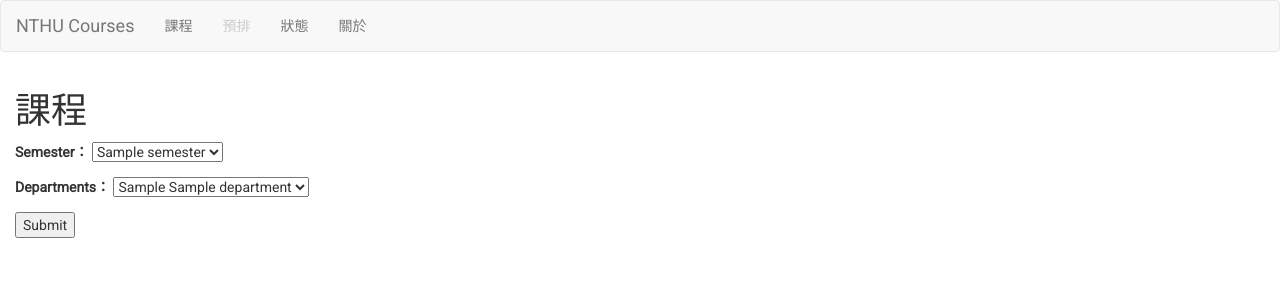
After one commit to afg-archive/nthucourses, a Django app: page /courses/ in a window 1280 px wide. The commit adds this page. Shown: the top 300 px of the page. Run offline with Django 3.2, Linux system fonts and the light colour scheme; tables that the repository leaves empty hold one stand-in row (values such as "Sample post"); some libraries are stand-ins or nearby versions.

Commit message:
basic form view

```diff
--- a/common/jinja2/navbar.html
+++ b/common/jinja2/navbar.html
@@ -15,7 +15,7 @@
         {{ navli(url('index'), '課程', current=request.path) }}
         {{ navli('', '預排', disabled=True) }}
         {{ navli(url('status'), '狀態', current=request.path) }}
-        {{ navli('', '關於', disabled=True) }}
+        {{ navli(url('about'), '關於', current=request.path) }}
       </ul>
     </div>
   </div>
--- a/common/urls.py
+++ b/common/urls.py
@@ -6,4 +6,5 @@ from common import views
 urlpatterns = patterns('',
     url(r'^$', views.Index.as_view(), name='index'),
     url(r'^status/$', views.Status.as_view(), name='status'),
+    url(r'^about/$', views.About.as_view(), name='about'),
 )
--- a/common/views.py
+++ b/common/views.py
@@ -17,3 +17,7 @@ class Status(TemplateView):
             'semesters': Semester.objects.all(),
             'meta': Meta.get(),
         }
+
+
+class About(TemplateView):
+    template_name = 'about.html'
--- /dev/null
+++ b/courses/forms.py
@@ -0,0 +1,22 @@
+from django import forms
+
+from courses.models import Semester, Department
+
+
+class CourseForm(forms.Form):
+    semester = forms.ChoiceField(
+        choices=[
+            (semester.pk, semester.name)
+            for semester in Semester.objects.filter(ready=True)
+        ]
+    )
+
+    departments = forms.ChoiceField(
+        choices=[
+            (
+                department.pk,
+                '{} {}'.format(department.abbr, department.name_zh)
+            )
+            for department in Department.objects.all()
+        ]
+    )
--- /dev/null
+++ b/courses/jinja2/courses.html
@@ -0,0 +1,10 @@
+{% extends "base.html" %}
+
+{% block title %}課程{% endblock %}
+
+{% block content %}
+<form>
+  {{ form.as_p() }}
+  <input type="submit">
+</form>
+{% endblock %}
--- /dev/null
+++ b/courses/urls.py
@@ -0,0 +1,8 @@
+from django.conf.urls import patterns, url
+
+from courses import views
+
+
+urlpatterns = patterns('',
+    url(r'^courses/$', views.Course.as_view(), name='courses'),
+)
--- a/courses/views.py
+++ b/courses/views.py
@@ -1,3 +1,8 @@
-from django.shortcuts import render
+from django.views.generic.edit import FormView
 
-# Create your views here.
+from courses.forms import CourseForm
+
+
+class Course(FormView):
+    template_name = 'courses.html'
+    form_class = CourseForm
--- a/nthucourses/urls.py
+++ b/nthucourses/urls.py
@@ -3,6 +3,7 @@ from django.contrib import admin
 
 urlpatterns = patterns('',
     url(r'^', include('common.urls')),
+    url(r'^', include('courses.urls')),
     # Examples:
     # url(r'^$', 'nthucourses.views.home', name='home'),
     # url(r'^blog/', include('blog.urls')),
```
Also changed, not shown: common/jinja2/about.html (added, +8 -0 lines), 1 other file.
